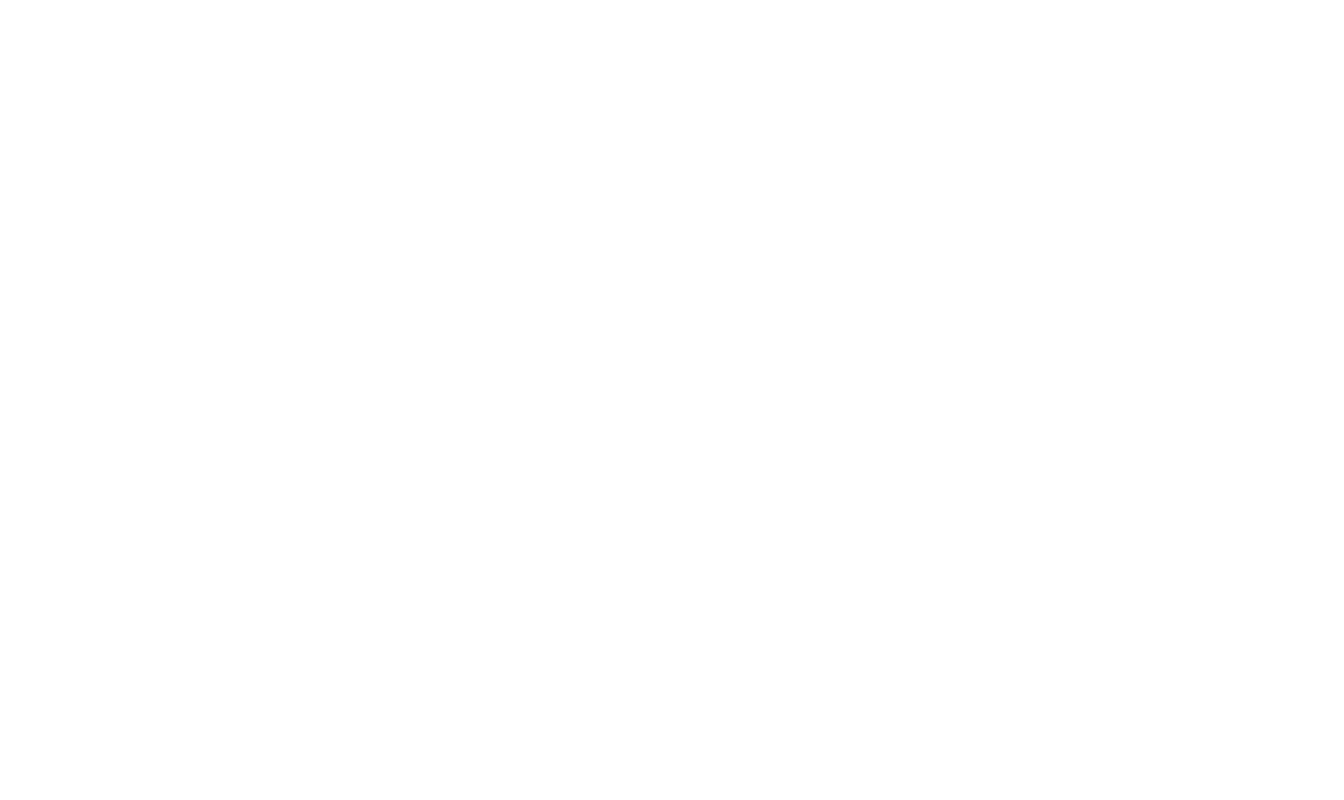
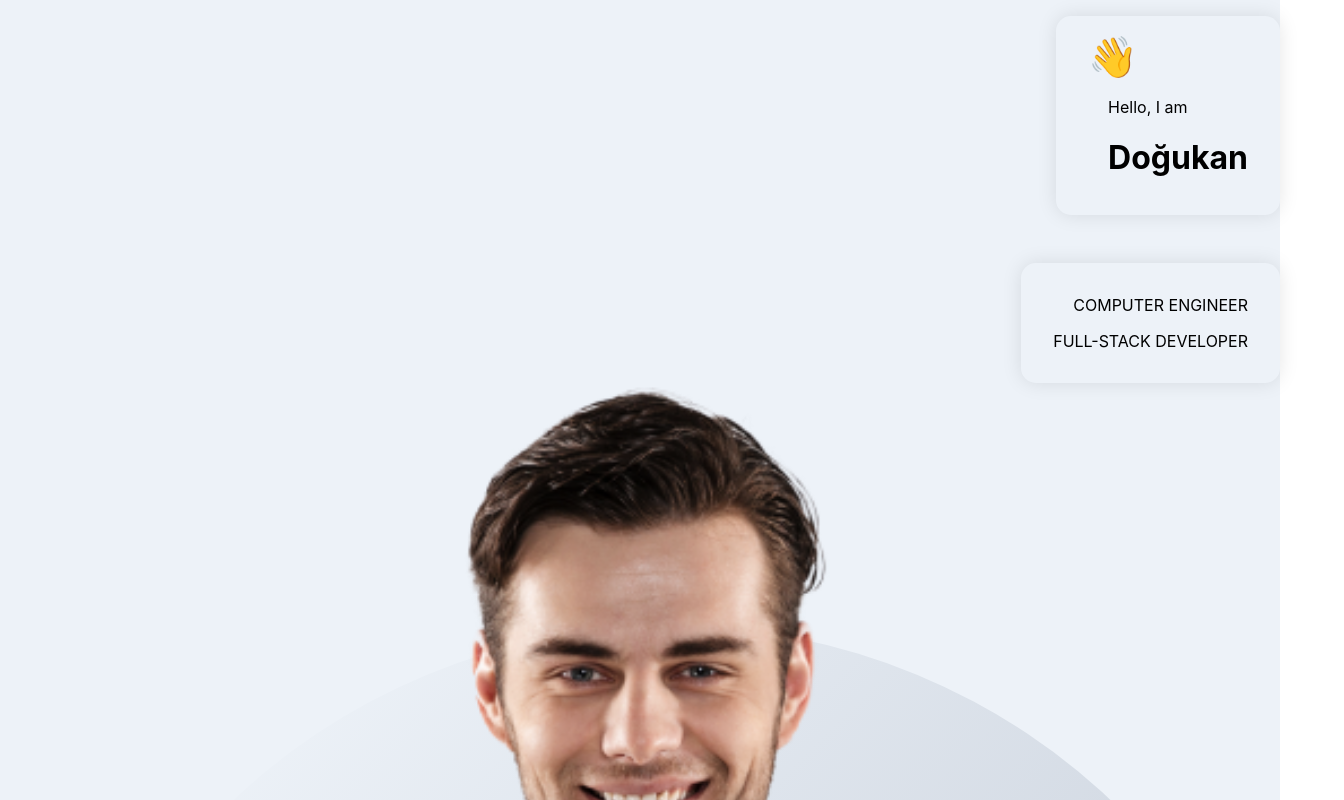
Before and after one commit to dcebeci/Portfolio, a React (Create React App) app in the folder frontend_react/: page / in a window 1280 px wide. Shown: the part 140-940 px from the top of the page, 1344 px wide, since content can reach past the window. Before the commit the page ends 800 px from the top, so only its background shows below. Built offline with nearby package versions, Linux system fonts and the light colour scheme.

Commit message:
header yapıldı.

```diff
--- a/frontend_react/src/container/Header/Header.jsx
+++ b/frontend_react/src/container/Header/Header.jsx
@@ -1,9 +1,70 @@
-import React from 'react'
+import React from 'react';
+import { motion } from 'framer-motion';
+
+import { AppWrap } from '../../wrapper';
+import { images } from '../../constants';
 import './Header.scss';
-function Header() {
-  return (
-    <div>Header</div>
-  )
-}
 
-export default Header
+const scaleVariants = {
+  whileInView: {
+    scale: [0, 1],
+    opacity: [0, 1],
+    transition: {
+      duration: 1,
+      ease: 'easeInOut',
+    },
+  },
+};
+const Header = () => (
+  <div className="app__header app__flex">
+    <motion.div
+      whileInView={{ x: [-100, 0], opacity: [0, 1] }}
+      transition={{ duration: 0.5 }}
+      className="app__header-info"
+    >
+      <div className="app__header-badge">
+        <div className="badge-cmp app__flex">
+          <span>👋</span>
+          <div style={{ marginLeft: 20 }}>
+            <p className="p-text">Hello, I am</p>
+            <h1 className="head-text">Doğukan</h1>
+          </div>
+        </div>
+
+        <div className="tag-cmp app__flex">
+          <p className="p-text">Computer Engineer</p>
+          <p className="p-text">Full-Stack Developer</p>
+        </div>
+      </div>
+    </motion.div>
+
+    <motion.div
+      whileInView={{ opacity: [0, 1] }}
+      transition={{ duration: 0.5, delayChildren: 0.5 }}
+      className="app__header-img"
+    >
+      <img src={images.profile} alt="profile_bg" />
+      <motion.img
+        whileInView={{ scale: [0, 1] }}
+        transition={{ duration: 1, ease: 'easeInOut' }}
+        src={images.circle}
+        alt="profile_circle"
+        className="overlay_circle"
+      />
+    </motion.div>
+
+    <motion.div
+      variants={scaleVariants}
+      whileInView={scaleVariants.whileInView}
+      className="app__header-circles"
+    >
+      {[images.flutter, images.redux, images.sass].map((circle, index) => (
+        <div className="circle-cmp app__flex" key={`circle-${index}`}>
+          <img src={circle} alt="profile_bg" />
+        </div>
+      ))}
+    </motion.div>
+  </div>
+);
+
+export default AppWrap(Header, 'home');
--- /dev/null
+++ b/frontend_react/src/wrapper/AppWrap.js
@@ -0,0 +1,21 @@
+import React from 'react';
+import { NavigationDots, SocialMedia } from '../components';
+
+const AppWrap = (Component, idName, classNames) => function HOC() {
+  return (
+    <div id={idName} className={`app__container ${classNames}`}>
+      <SocialMedia />
+      <div className="app__wrapper app__flex">
+        <Component />
+
+        <div className="copyright">
+          <p className="p-text">@2020 MICHAEL</p>
+          <p className="p-text">All rights reserved</p>
+        </div>
+      </div>
+      <NavigationDots active={idName} />
+    </div>
+  );
+};
+
+export default AppWrap;
--- /dev/null
+++ b/frontend_react/src/wrapper/MotionWrap.js
@@ -0,0 +1,16 @@
+import React from 'react';
+import { motion } from 'framer-motion';
+
+const MotionWrap = (Component, classNames) => function HOC() {
+  return (
+    <motion.div
+      whileInView={{ y: [100, 50, 0], opacity: [0, 0, 1] }}
+      transition={{ duration: 0.5 }}
+      className={`${classNames} app__flex`}
+    >
+      <Component />
+    </motion.div>
+  );
+};
+
+export default MotionWrap;
--- /dev/null
+++ b/frontend_react/src/wrapper/index.js
@@ -0,0 +1,7 @@
+import AppWrap from './AppWrap';
+import MotionWrap from './MotionWrap';
+
+export {
+  AppWrap,
+  MotionWrap,
+};
```
